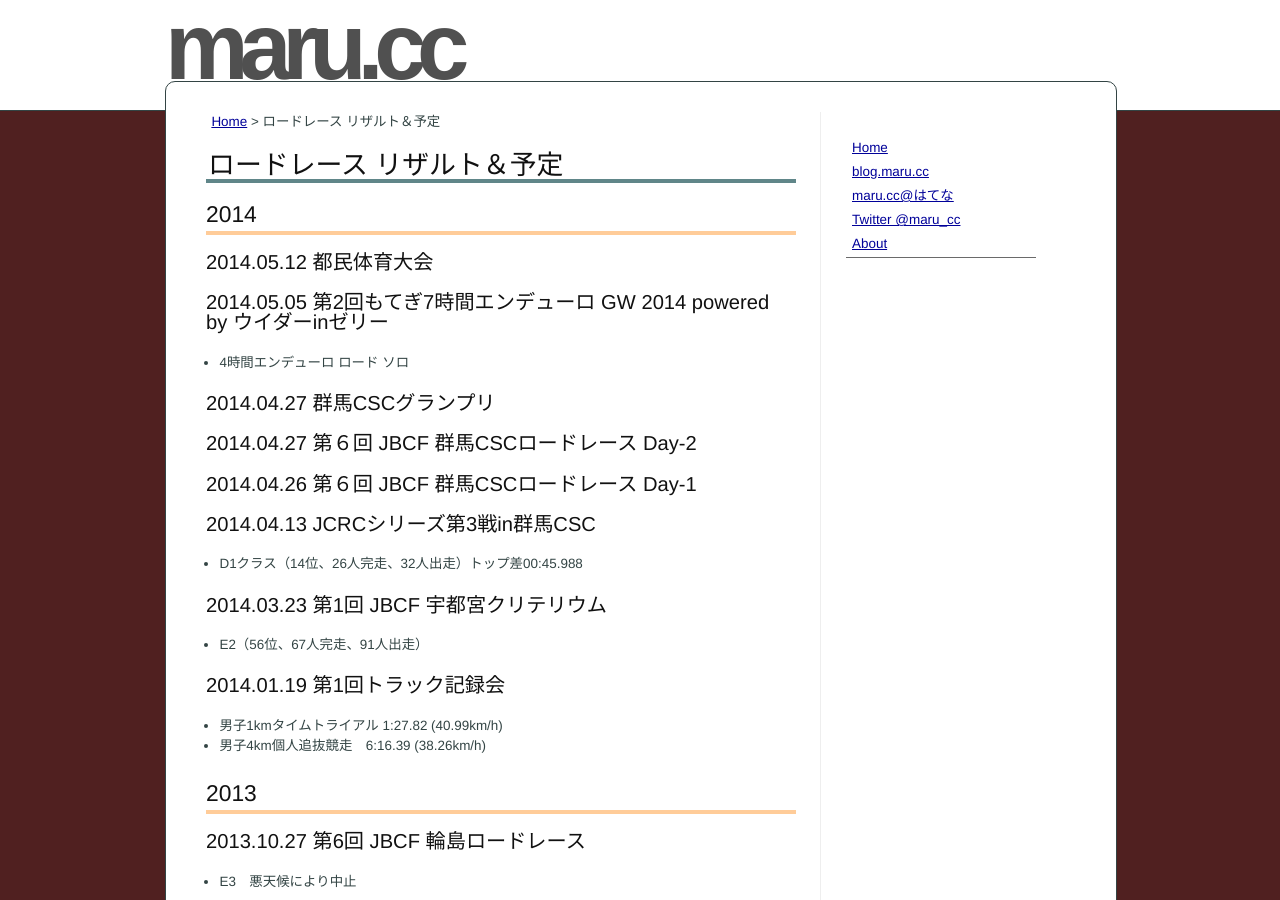
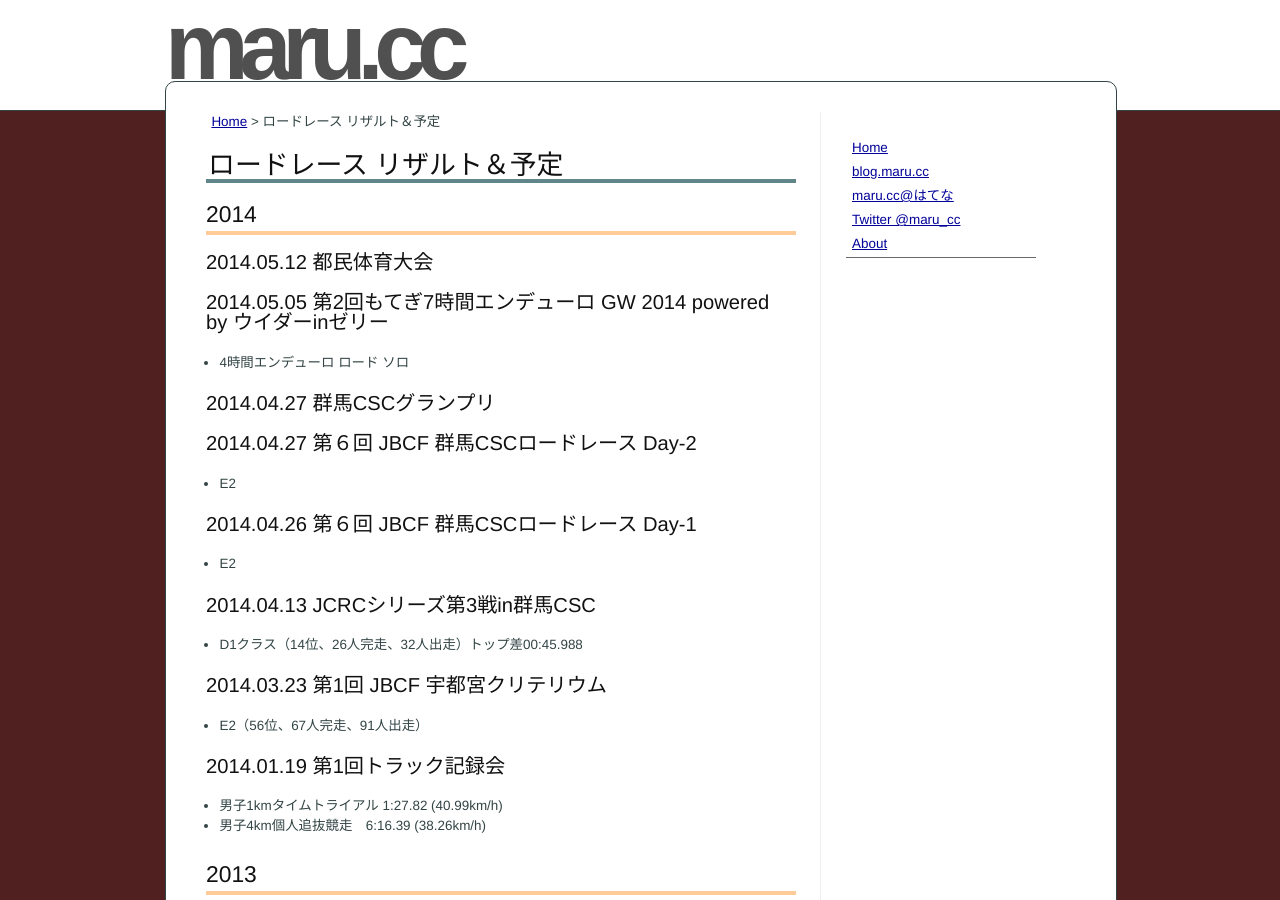
Before and after one commit to marucc/marucc.github.io, a Jekyll site: the page built from sports/results_bike.md, in a window 1280 px wide and 900 px high. Built offline with Jekyll 4.4.1, drawn with Linux system fonts in a browser that asks for light colours.

Commit message:
Published with https://stackedit.io/

```diff
--- a/sports/results_bike.md
+++ b/sports/results_bike.md
@@ -19,8 +19,10 @@ title: ロードレース リザルト＆予定
 ### 2014.04.27 群馬CSCグランプリ
 
 ### 2014.04.27 第６回 JBCF 群馬CSCロードレース Day-2
+- E2
 
 ### 2014.04.26 第６回 JBCF 群馬CSCロードレース Day-1
+- E2
 
 ### 2014.04.13 JCRCシリーズ第3戦in群馬CSC
 - D1クラス（14位、26人完走、32人出走）トップ差00:45.988
```
Also changed, not shown: other parts of sports/results_bike.md (+1 -1 lines).
